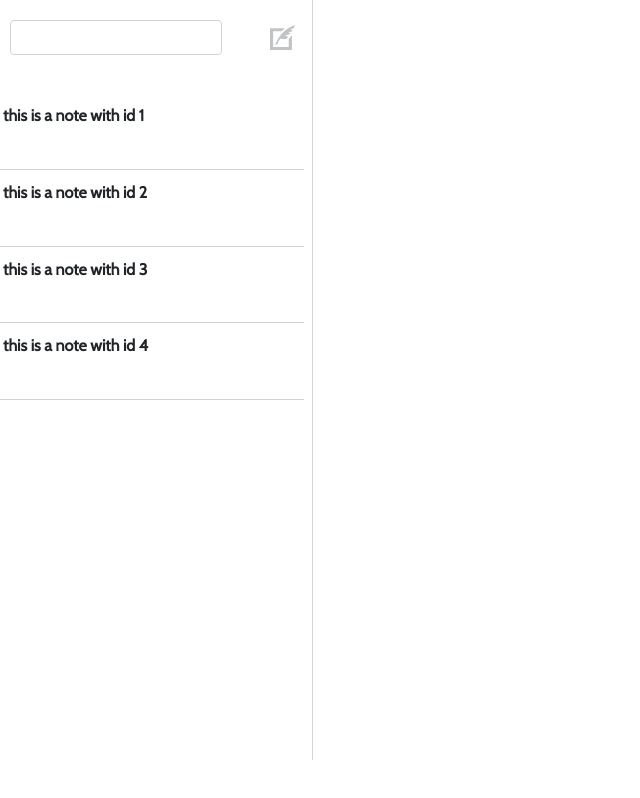
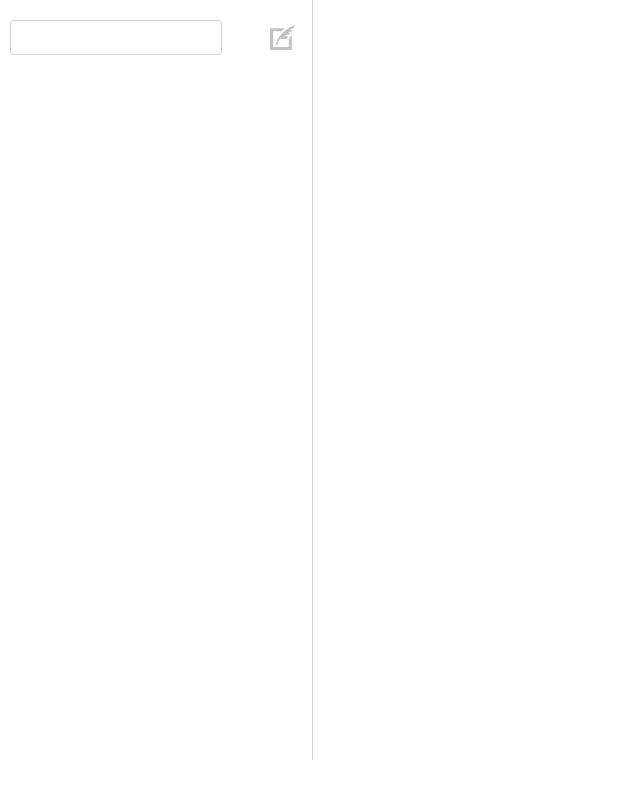
Before and after one commit to hevondgordon/ournote, a Vue app in the folder app/: page /#/ in a window 1280 px wide. Shown: the whole page, without its empty margins (0-640 px from the left). Built offline with nearby package versions, Linux system fonts and the light colour scheme.

Commit message:
updated preview component to facilitate searching

```diff
--- a/app/src/components/Preview.vue
+++ b/app/src/components/Preview.vue
@@ -27,7 +27,7 @@ import Search from '@/components/Search.vue';
 import CreateNote from '@/components/CreateNote.vue';
 import { mapGetters } from 'vuex';
 
-export interface Note {
+interface Note {
   noteId: number;
   note: string;
   timestamp: number;
@@ -36,34 +36,23 @@ export interface Note {
 export default Vue.extend({
   data() {
     return {
-      notePreviews: [
-        {
-          noteId: 1,
-          note: 'this is a note with id 1',
-          timestamp: 1009873,
-        },
-        {
-          noteId: 2,
-          note: 'this is a note with id 2',
-          timestamp: 1009873,
-        },
-        {
-          noteId: 3,
-          note: 'this is a note with id 3',
-          timestamp: 1009873,
-        },
-        {
-          noteId: 4,
-          note: 'this is a note with id 4',
-          timestamp: 1009873,
-        },
-      ],
     };
   },
   methods: {
-    selectNote: async (note: Note) => {
-        console.log(note);
+    selectNote(note: Note) {
+        console.log(this.$store.getters);
     },
+  },
+  computed: {
+      notePreviews(): Note[] {
+          let preview = [];
+          if (this.$store.state.searching) {
+              preview = this.$store.state.searchResults;
+          } else {
+              preview =  this.$store.state.notes;
+          }
+          return preview;
+      },
   },
   components: {
     Search,
```
